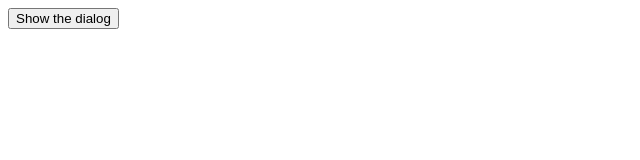
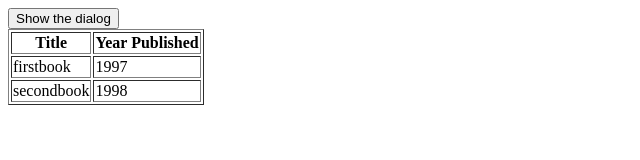
Before and after one commit to SleepyJimmy/javascript-library-project, a plain HTML site: page index.html in a window 1280 px wide. Shown: the whole page, without its empty margins (0-640 px from the left). Drawn offline with Linux system fonts and the light colour scheme.

Commit message:
Improved logic to display and add data into a table on the html page

```diff
--- a/app.js
+++ b/app.js
@@ -1,4 +1,7 @@
 const myLibrary = [];
+const table = document.querySelector("table");
+const tBody = document.querySelector("table tbody")
+
 
 class Book {
     constructor(title, year) {
@@ -8,20 +11,35 @@ class Book {
 }
 
 function addBookToLibrary(book) {
+    // Add the book into the library array first
     myLibrary.push(book);
+
+    // create new row
+    const row = document.createElement("tr");
+
+    // create and append title cell
+    const titleCell = document.createElement("td");
+    titleCell.textContent = book.title;
+    row.appendChild(titleCell);
+
+    // create and append year cell
+    const yearCell = document.createElement("td");
+    yearCell.textContent = book.year;
+    row.appendChild(yearCell);
+
+    // append the row to the table body
+    tBody.appendChild(row);
+
 }
 
 
-function displayLibrary() {
-    console.table(myLibrary);
-}
+
 
 const book1 = new Book("firstbook", "1997");
 const book2 = new Book("secondbook", "1998");
 addBookToLibrary(book1);
 addBookToLibrary(book2);
 
-displayLibrary();
 
 const dialog = document.querySelector("dialog");
 const showDialog = document.getElementById("showDialog");
--- a/index.html
+++ b/index.html
@@ -25,5 +25,17 @@
     </dialog>
 
     <output></output>
+
+    <table border="1">
+        <thead>
+            <tr>
+                <th>Title</th>
+                <th>Year Published</th>
+            </tr>
+        </thead>
+        <tbody>
+            <!-- Rows added dynamically using javascript -->
+        </tbody>
+    </table>
 </body>
 </html>
```
